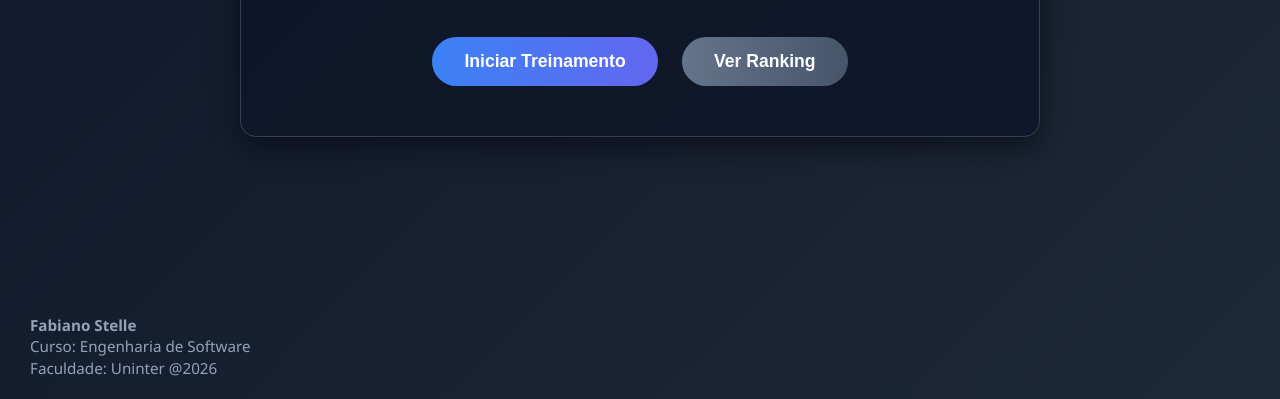
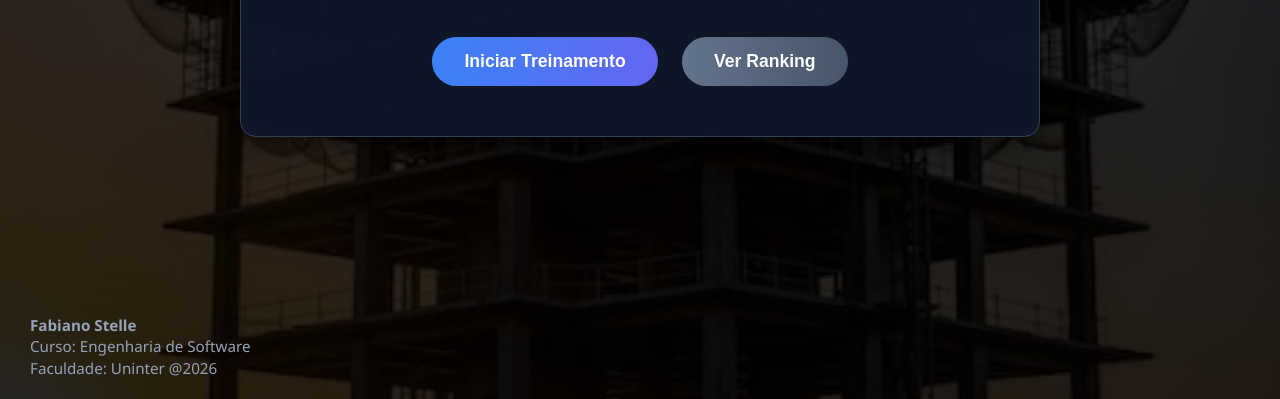
Before and after one commit to fabianostelle/treinamento-gamificado, a plain HTML site: page index.html in a window 1280 px wide. Shown: the part 401-800 px from the top of the page. Drawn offline with Linux system fonts and the light colour scheme.

Commit message:
Add files via upload
Tela de fundo inicial

```diff
--- a/style.css
+++ b/style.css
@@ -6,14 +6,14 @@
 
 body {
     font-family: 'Segoe UI', Tahoma, Geneva, Verdana, sans-serif;
-    background: linear-gradient(135deg, #0f172a 0%, #1e2937 100%);
+    background: linear-gradient(rgba(0, 0, 0, 0.75), rgba(0, 0, 0, 0.85)),
+                url('fundo.jpg') center/cover no-repeat fixed;
     color: #e2e8f0;
     min-height: 100vh;
     display: flex;
     align-items: center;
     justify-content: center;
 }
-
 .container {
     max-width: 800px;
     width: 90%;
```
